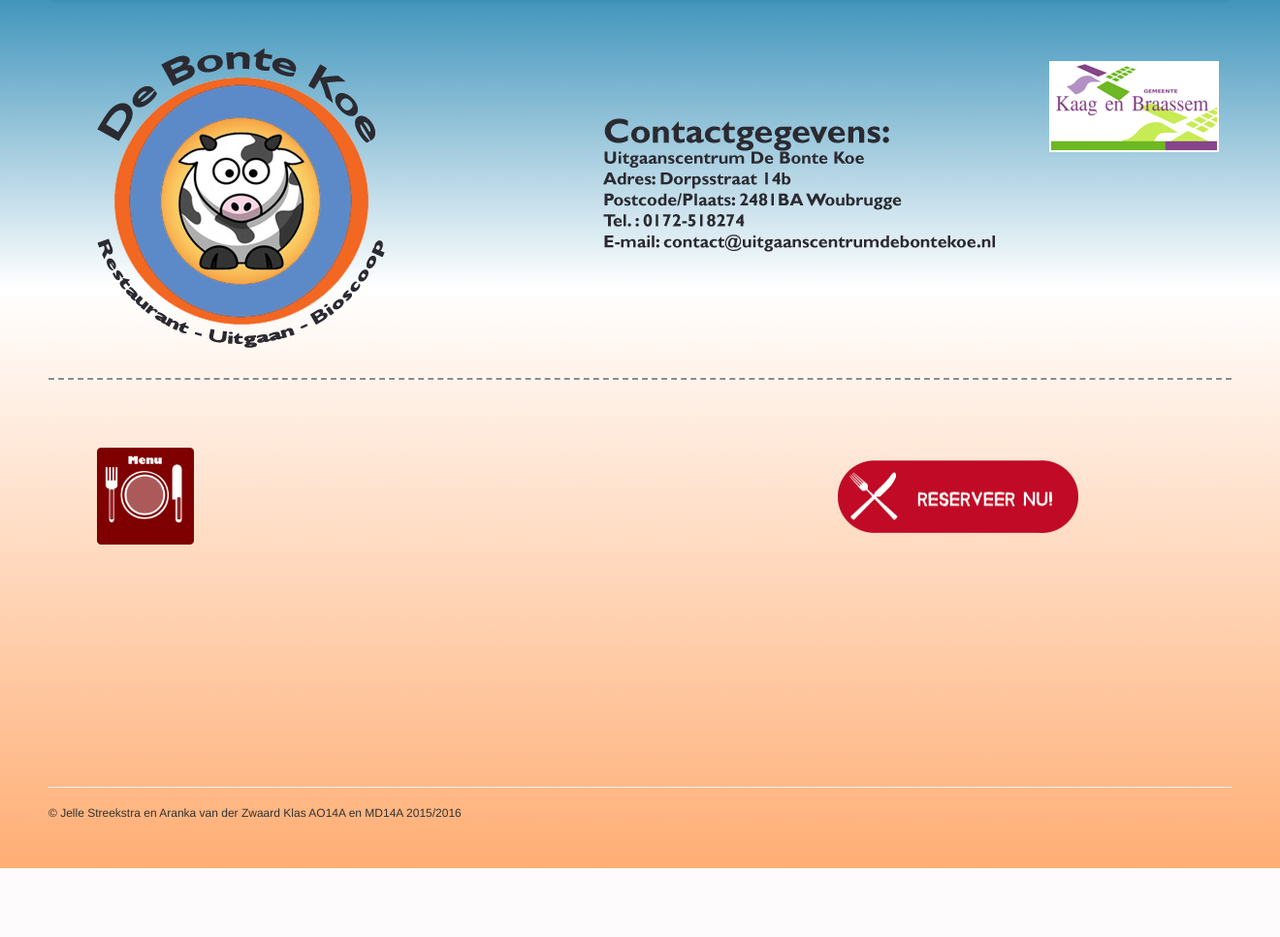
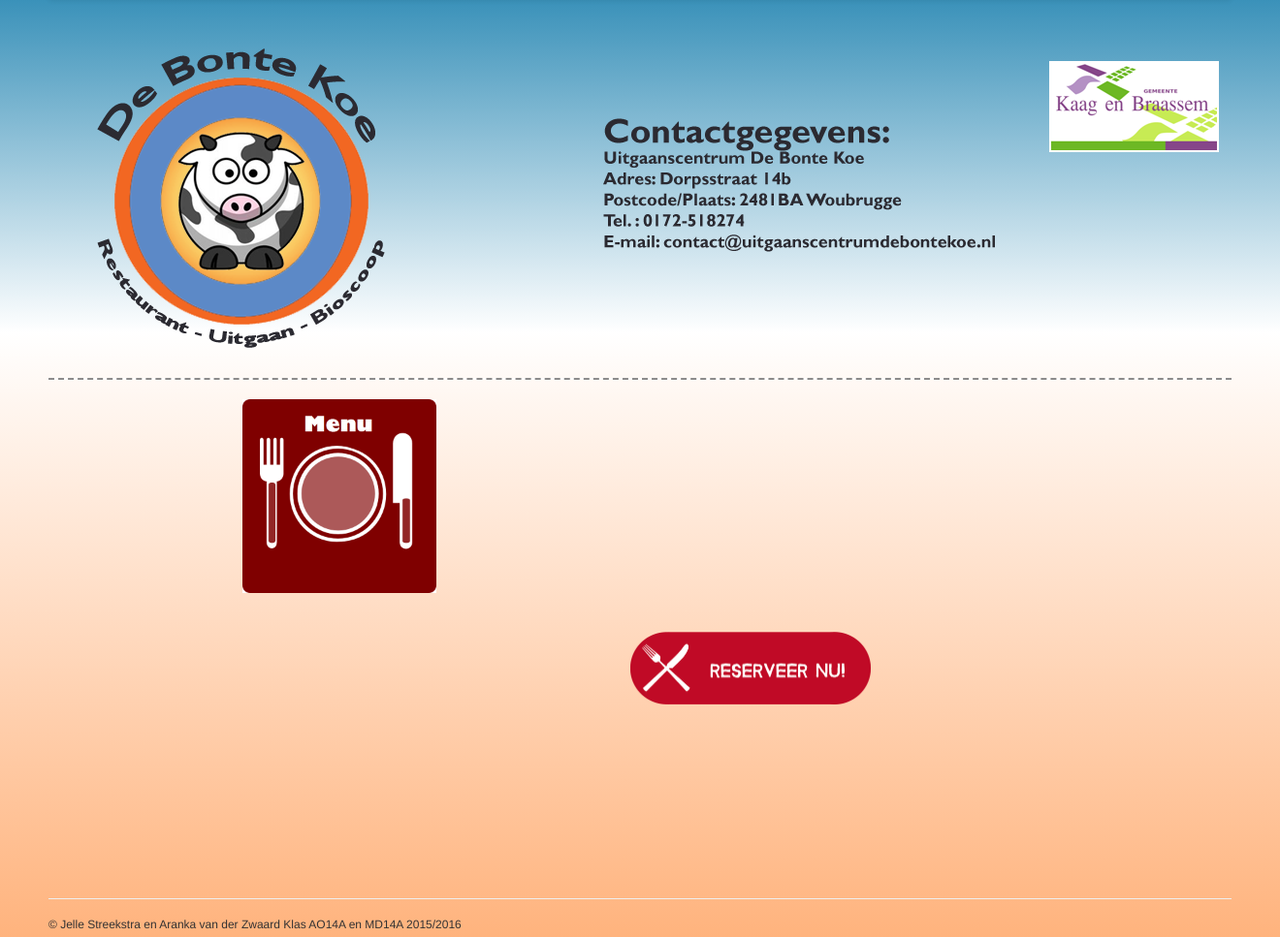
Before and after one commit to Sorencys/ALAbontekoe, a PHP site: page /restaurant.php in a window 1320 px wide. Shown: the part 102-1069 px from the top of the page at 97% size. Before the commit the page ends 998 px from the top, so only its background shows below. Run offline with PHP 8.4, Linux system fonts and the light colour scheme; some libraries are stand-ins or nearby versions.

Commit message:
Opschonen

```diff
--- a/css.css
+++ b/css.css
@@ -43,15 +43,6 @@
 	border-top: 2px dashed #8c8b8b;
 }
 
-#link_menu{
-    padding: 50px;
-
-}
-
-#link_reserveren{
-   margin-left: 50%;
-}
-
 .menu_table{
     margin: 10px;
 }
--- a/restaurant.php
+++ b/restaurant.php
@@ -6,10 +6,10 @@
 ?>
 
     <a href="restaurant_menu.php">
-        <img  id="link_menu" alt="W3Schools" src="img/menu.jpg" style="width:200px; height:200px;">
+        <img  id="link_menu" alt="W3Schools" src="img/menu.jpg" style="width:200px; height:200px; margin-left:200px;">
     </a>
     <a href="restaurant_reserveren.php">
-        <img id="link_reserveren" alt="W3Schools" src="img/reserveren.png" style="width:248px; height:75px;">
+        <img id="link_reserveren" alt="W3Schools" src="img/reserveren.png" style="width:248px; height:75px;margin-left:600px;margin-top:40px;">
     </a>
 
     <br>
```
Also changed, not shown: img/128.jpg (deleted), img/gemeente.png (deleted), img/logobanner.png (deleted), img/logobontekoe.jpg (deleted), img/urban_pagina_foto.jpg (deleted), 7 other files.
